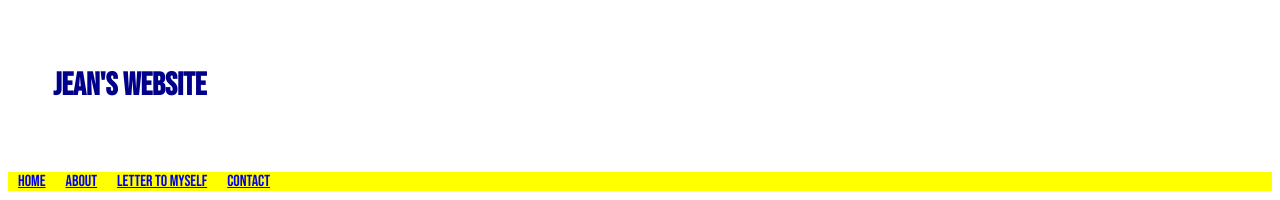
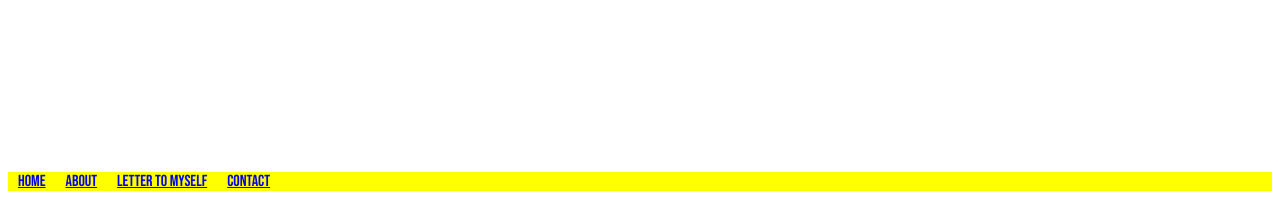
Before and after one commit to jeansalinas21/JeanWebsite, a plain HTML site: page index.html in a window 1280 px wide. Shown: the top 200 px of the page. Drawn offline with Linux system fonts and the light colour scheme; grey boxes are pictures that could not be loaded.

Commit message:
Update index.html

```diff
--- a/index.html
+++ b/index.html
@@ -17,7 +17,8 @@ ul a {
 }
 body {font-family: 'Bebas Neue', cursive;}
 	body h1 {font size 50px;}
-	body h1 {background-color: Light blue;}
+	body h1 {background-color:Light blue;}
+	body h1{ color:white;}
 		body h1 {padding:45px;}
 
 </Style>
```
